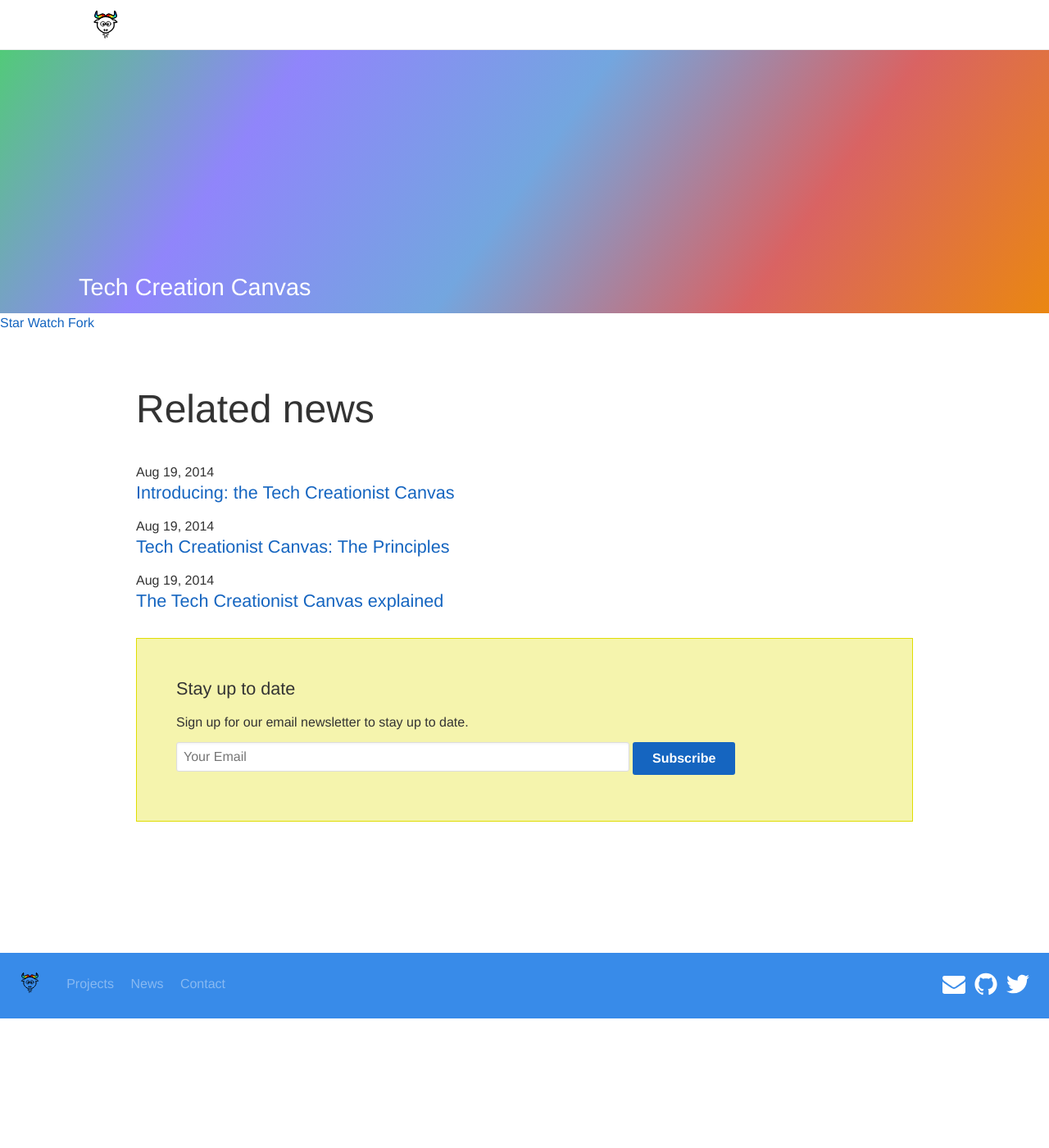
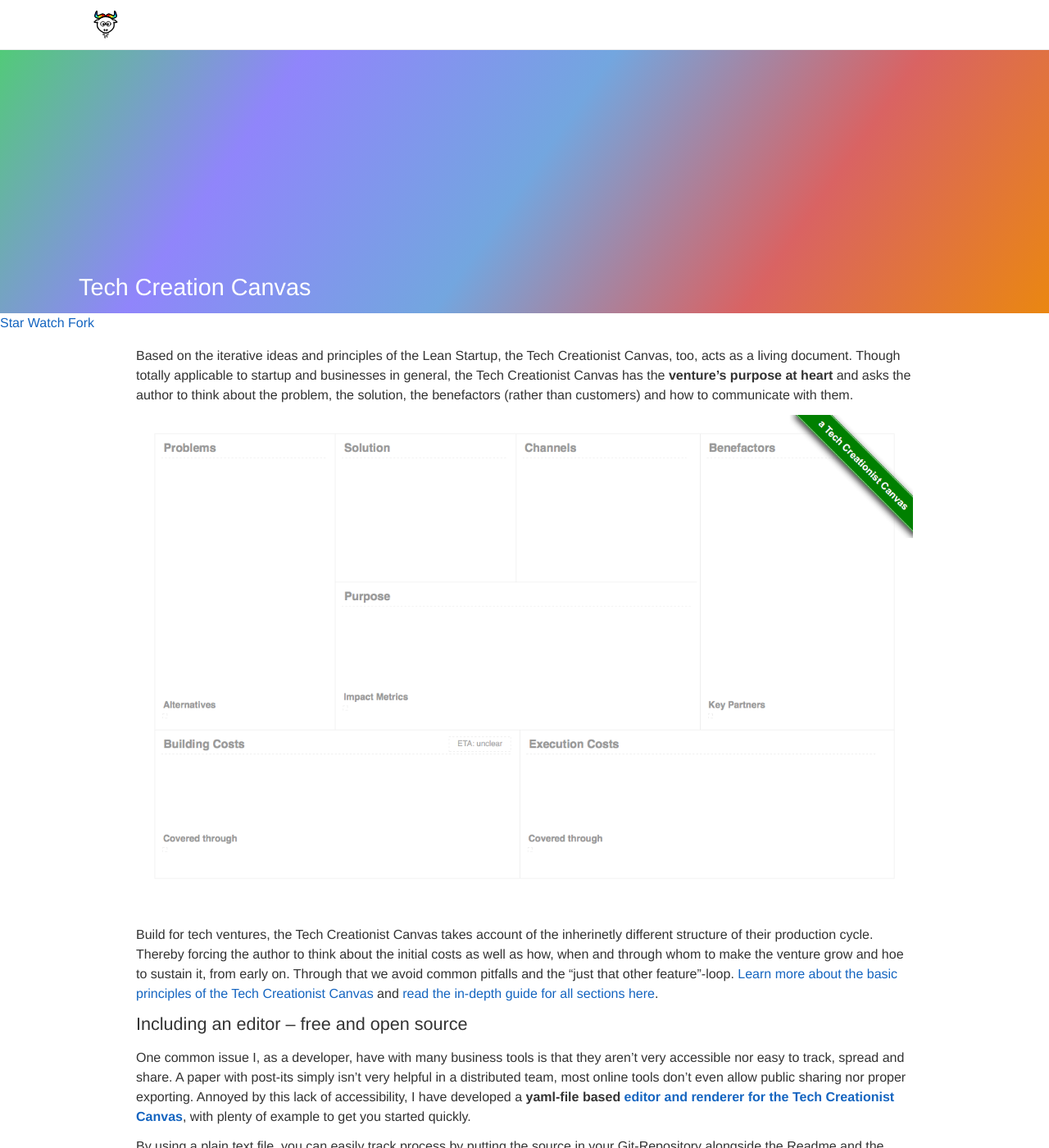
Before and after one commit to bashyHQ/website, a Jekyll site: the page built from projects/tcc.md, in a window 1280 px wide and 1400 px high. Shown: the whole window at 82% size. Built offline with Jekyll 4.4.1, drawn with Linux system fonts in a browser that asks for light colours; some of the changed text lies outside the part shown.

Commit message:
add tcc content

```diff
--- a/projects/tcc.md
+++ b/projects/tcc.md
@@ -3,3 +3,21 @@ layout: project
 project: tcc
 permalink: /projects/tech-creation-canvas/
 ---
+
+
+
+Based on the iterative ideas and principles of the Lean Startup, the Tech Creationist Canvas, too, acts as a living document. Though totally applicable to startup and businesses in general, the Tech Creationist Canvas has the **venture's purpose at heart** and asks the author to think about the problem, the solution, the benefactors (rather than customers) and how to communicate with them.
+
+[<img src='/assets/posts/introducing-the-tech-creationist-canvas-16fd32cfefd48d139280a2294735bb6f95d8db3092.png' alt='The Tech Creationist Canvas'>](//create-build-execute.s3.amazonaws.com/16fd32cfefd48d139280a2294735bb6f95d8db3092.png)
+
+Build for tech ventures, the Tech Creationist Canvas takes account of the inherinetly different structure of their production cycle. Thereby forcing the author to think about the initial costs as well as how, when and through whom to make the venture grow and hoe to sustain it, from early on. Through that we avoid common pitfalls and the "just that other feature"-loop. [Learn more about the basic principles of the Tech Creationist Canvas](http://www.create-build-execute.com/2014/08/19/tech-creationist-canvas-the-principles/) and [read the in-depth guide for all sections here](http://www.create-build-execute.com/2014/08/19/tech-creationist-canvas-explained/).
+
+### Including an editor – free and open source
+
+One common issue I, as a developer, have with many business tools is that they aren't very accessible nor easy to track, spread and share. A paper with post-its simply isn't very helpful in a distributed team, most online tools don't even allow public sharing nor proper exporting. Annoyed by this lack of accessibility, I have developed a **yaml-file based [editor and renderer for the Tech Creationist Canvas](http://cavans.create-build-execute.com/)**, with plenty of example to get you started quickly.
+
+By using a plain text file, you can easily track process by putting the source in your Git-Repository alongside the Readme and the Licence-File. The online editor has _build-in support_ for loading canvases from _github_ repositories, gists and through base64-data-parameters. Please don't hesitate to [report bugs or send pull request](https://github.com/ligthyear/tech-creationist-canvas) on it. [Read all about the editor here](http://www.create-build-execute.com/2014/08/19/the-tech-creationist-canvas-editor/).
+
+<p class="centered">
+    <a href='http://canvas.create-build-execute.com' taget="_blank" class="cta-button"> Start the editor now</a>
+</p>
```
